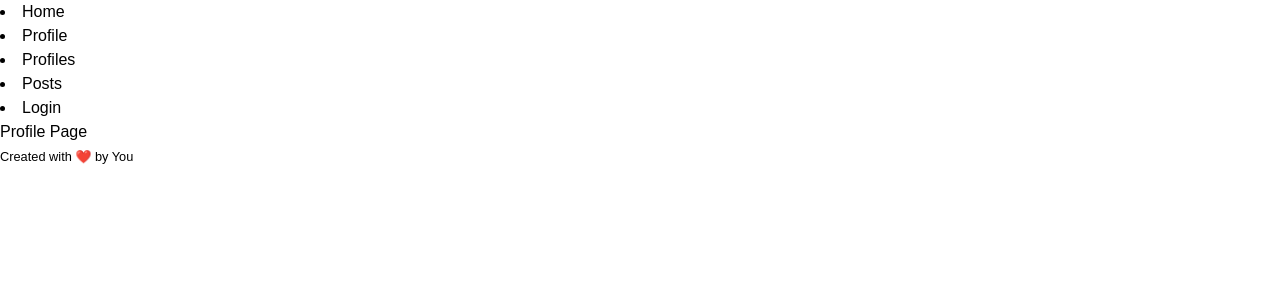
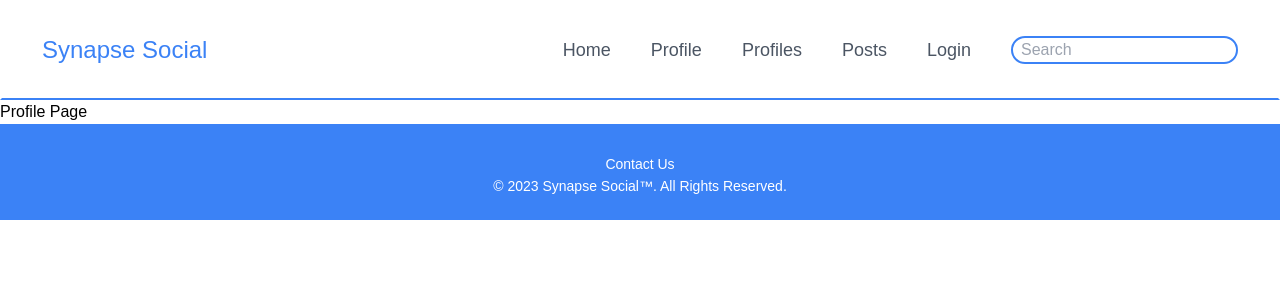
Before and after one commit to sanderselfors/fed2-js2-course-assignement-oslo-react-vite-zeus, a React (Vite) app: page /profile in a window 1280 px wide. Shown: the top 300 px of the page. Built offline with nearby package versions, Linux system fonts and the light colour scheme; no server answers.

Commit message:
Added navbar and footer

```diff
--- a/src/App.jsx
+++ b/src/App.jsx
@@ -1,5 +1,6 @@
 import { Outlet } from "@tanstack/react-router";
 import Navbar from "./components/navbar";
+import Footer from "./components/navbar/footer"
 import "./App.css";
 
 function App() {
@@ -14,7 +15,7 @@ function App() {
       </main>
 
       <footer>
-        <small>Created with ❤️ by You</small>
+        <Footer />
       </footer>
     </>
   );
--- /dev/null
+++ b/src/components/navbar/footer/index.jsx
@@ -0,0 +1,18 @@
+
+function Footer() {
+    return (
+
+        <div className="h-24 p-6 text-xl text-center bg-blue-500">
+            <a
+                href="#"
+                className="text-sm font-light text-center text-white hover:underline"
+            >
+            Contact Us
+            </a>
+            <p className="text-sm font-light text-white">© 2023 Synapse Social™. All Rights Reserved.</p>
+        </div>
+
+    );
+}
+
+export default Footer;
--- a/src/components/navbar/index.jsx
+++ b/src/components/navbar/index.jsx
@@ -1,14 +1,80 @@
+import { useState } from "react";
 import { Link } from "@tanstack/react-router";
-import { NAVIGATION } from "../../lib/constants";
 
 export default function Navigation() {
+  const [isMobileMenuOpen, setIsMobileMenuOpen] = useState(false);
+
   return (
-    <nav>
-      {NAVIGATION.map((item) => (
-        <li key={item.href}>
-          <Link to={item.href}>{item.label}</Link>
-        </li>
-      ))}
-    </nav>
+    <>
+      <nav className="bg-white border-2 border-white border-b-blue-500">
+        <div className="px-10 mx-auto max-w-7xl">
+          <div className="flex items-center justify-between h-24">
+            <div className="flex-shrink-0">
+              <Link to="/" className="text-2xl font-normal text-blue-500">
+                Synapse Social
+              </Link>
+            </div>
+
+            <div className="hidden space-x-10 md:flex">
+              <Link to="/" className="text-lg text-gray-600 hover:text-blue-500">
+                Home
+              </Link>
+              <Link to="/profile" className="text-lg text-gray-600 hover:text-blue-500">
+                Profile
+              </Link>
+              <Link to="/profiles" className="text-lg text-gray-600 hover:text-blue-500">
+                Profiles
+              </Link>
+              <Link to="/posts" className="text-lg text-gray-600 hover:text-blue-500">
+                Posts
+              </Link>
+              <Link to="/login" className="text-lg text-gray-600 hover:text-blue-500">
+                Login
+              </Link>
+              <input
+                type="text"
+                placeholder="Search"
+                className="px-2 font-light border-2 border-blue-500 rounded-3xl"
+              />
+            </div>
+
+            <div className="md:hidden">
+              <button
+                className="text-gray-600 hover:text-blue-500"
+                onClick={() => setIsMobileMenuOpen(!isMobileMenuOpen)}
+              >
+                <svg
+                  className="w-6 h-6"
+                  fill="none"
+                  stroke="currentColor"
+                  viewBox="0 0 24 24"
+                  xmlns="http://www.w3.org/2000/svg"
+                >
+                  <path strokeLinecap="round" strokeLinejoin="round" strokeWidth="2" d="M4 6h16M4 12h16M4 18h16"></path>
+                </svg>
+              </button>
+            </div>
+          </div>
+        </div>
+      </nav>
+      {isMobileMenuOpen && (
+        <div className="absolute z-10 w-full py-5 text-center bg-white border-2 border-white md:hidden border-b-blue-500">
+          <Link to="/" className="block p-2 text-gray-600 hover:text-blue-500">
+            Home
+          </Link>
+          <Link to="/profile" className="block p-2 my-2 text-gray-600 hover:text-blue-500">
+            Profile
+          </Link>
+          <Link to="/login" className="block p-2 my-2 text-gray-600 hover:text-blue-500">
+            Login
+          </Link>
+          <input
+            type="text"
+            placeholder="Search"
+            className="px-2 py-1 border border-blue-500 rounded-3xl"
+          />
+        </div>
+      )}
+    </>
   );
 }
--- a/src/pages/Register.jsx
+++ b/src/pages/Register.jsx
@@ -1,4 +1,4 @@
-import React, { useState } from "react";
+import { useState } from "react";
 import { Link } from "@tanstack/react-router";
 
 function RegisterForm() {
```
